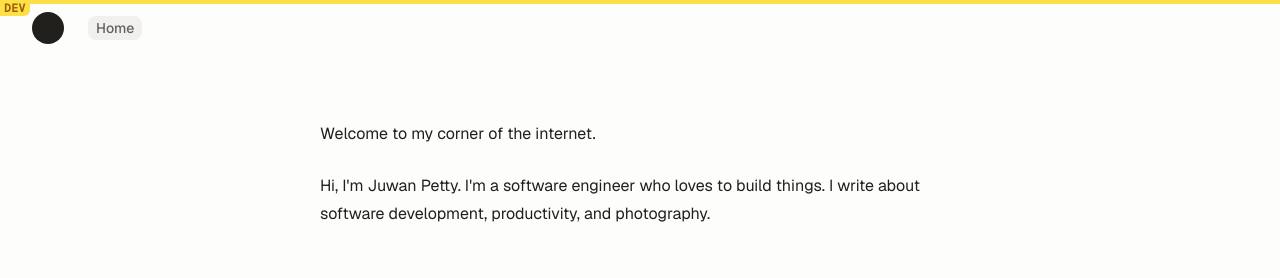
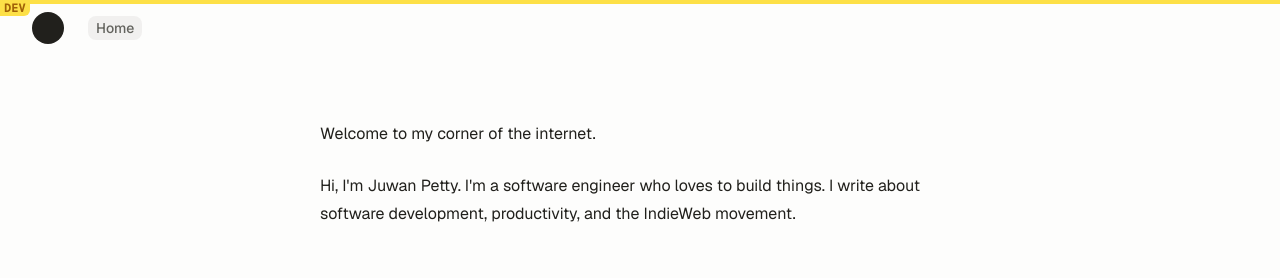
Before and after one commit to juwanpetty/juwanpetty.com, a Next.js app: page / in a window 1280 px wide. Shown: the top 278 px of the page. Built offline with nearby package versions, Linux system fonts and the light colour scheme.

Commit message:
refactor: Update page content to mention the IndieWeb movement

```diff
--- a/app/page.tsx
+++ b/app/page.tsx
@@ -13,8 +13,8 @@ async function Home() {
       </p>
       <p className="text-base leading-7 text-sand-12">
         Hi, I&apos;m Juwan Petty. I&apos;m a software engineer who loves to
-        build things. I write about software development, productivity, and
-        photography.
+        build things. I write about software development, productivity, and the
+        IndieWeb movement.
       </p>
     </Page>
   );
```
